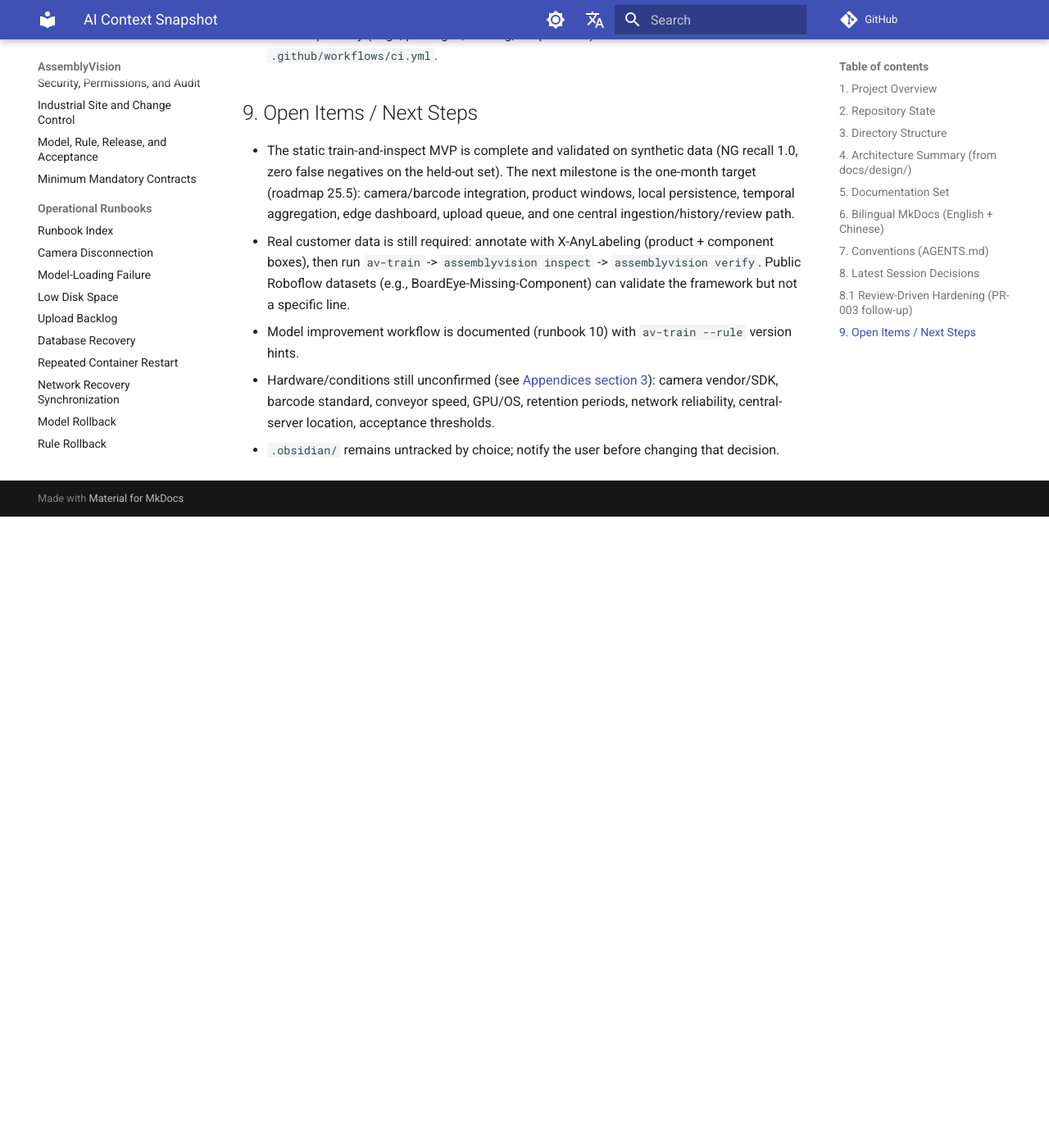
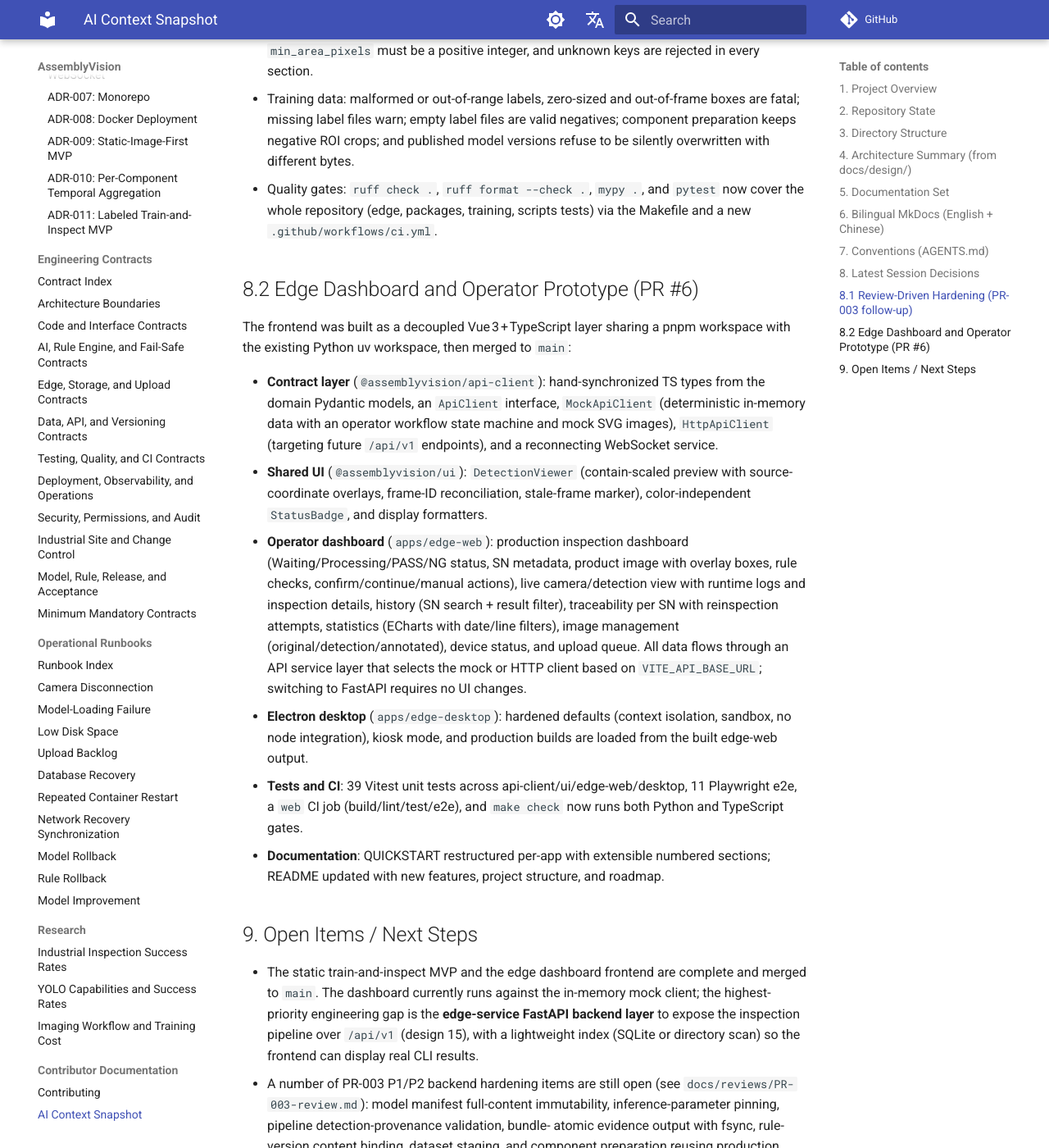
Before and after one commit to dream-studio-china/assembly-vision, an MkDocs documentation site: the page built from docs/ai/context.md, in a window 1280 px wide and 1400 px high, scrolled down 6296 px. Shown: the whole window at 82% size. Built offline with MkDocs 1.6.1 and Material for MkDocs 9.7.7, drawn with Linux system fonts in a browser that asks for light colours; comment, search, counter and statistics services are not loaded; before the commit the page ends 6926 px from its top, so only the background shows below that; some of the changed text lies outside the part shown.

Commit message:
docs: update AI context snapshot for edge dashboard and operator prototype
Reflect the post-PR-#6 state: static MVP and edge dashboard merged to main,
the frontend pnpm workspace and its apps/packages in the directory tree, a new
section 8.2 for the dashboard build session, and an updated next-steps list
highlighting the FastAPI backend layer as the highest-priority gap alongside
remaining PR-003 items and the real-data baseline.

```diff
--- a/docs/ai/context.md
+++ b/docs/ai/context.md
@@ -18,16 +18,22 @@ and verifies that all required assembly components are present.
 - **Architecture**: edge-client + central-server. All production-critical image processing and
   final decisions execute on the edge industrial computer; the central server is never required
   for real-time inspection.
-- **Current repository state**: the labeled static train-and-inspect MVP (ADR-011) is
-  implemented and validated on `feat/mvp`. The uv workspace ships shared `domain` and
-  `vision-core` packages, a developer-only `av-train` training CLI, real two-stage
-  Ultralytics YOLO inspection (`assemblyvision inspect`), and held-out verification
-  (`assemblyvision verify`) reporting NG recall, false negatives, and false positives.
+- **Current repository state**: the static train-and-inspect MVP (ADR-011) is
+  merged to `main` (PR #3) along with the edge dashboard frontend (PR #6). The
+  Python uv workspace ships shared `domain` and `vision-core` packages, a
+  developer-only `av-train` training CLI, real two-stage Ultralytics YOLO
+  inspection (`assemblyvision inspect`) and held-out verification. The frontend
+  pnpm workspace includes the Vue 3 + TypeScript operator dashboard
+  (`apps/edge-web`), an Electron kiosk shell (`apps/edge-desktop`), a typed
+  `api-client` contract layer, and shared UI primitives. The dashboard runs
+  against a mock service layer by default; wiring it to the FastAPI backend is
+  the next engineering gap.
 
 ## 2. Repository State
 
-- Remote: `https://github.com/dream-studio-china/assembly-vision`; current MVP work is on branch `feat/mvp`.
-- `dev` includes engineering contracts, cross-references, expanded contributor rules, and editor ignores on top of `origin/main`.
+- Remote: `https://github.com/dream-studio-china/assembly-vision`. The static
+  MVP and edge dashboard are merged to `main` (PR #3, #6). `dev` tracks the
+  next milestone (FastAPI backend, real-data baseline, PR-003 P1/P2 items).
 - `.obsidian/`, `.idea/`, and `.vscode/` are ignored local editor state.
 - Runtime data, model weights, production media, datasets, and secrets must never be stored in
   Git. Build artifacts `docs-zh/`, `site/`, `mkdocs-en.yml`, `mkdocs-zh.yml` are gitignored.
@@ -53,14 +59,23 @@ assembly-vision/
 │   └── tests/                       # tests for the Roboflow adapter
 ├── .github/workflows/               # ci.yml (repo-wide quality gates) + docs.yml (Pages deploy)
 ├── apps/edge-service/                # inspection runtime (inspect/verify CLI, pipeline, rules, detectors)
-├── packages/python/
-│   ├── domain/                       # canonical models, errors, reason codes
-│   └── vision-core/                  # ROI engine, image sources, manifest loading
+├── apps/edge-web/                    # Vue 3 operator dashboard (Vite)
+├── apps/edge-desktop/                # Electron kiosk/desktop shell
+├── packages/
+│   ├── python/
+│   │   ├── domain/                   # canonical models, errors, reason codes
+│   │   └── vision-core/              # ROI engine, image sources, manifest loading
+│   └── typescript/
+│       ├── api-client/               # edge API contract (types, Mock/HTTP client)
+│       └── ui/                       # shared UI primitives (DetectionViewer, status, formatters)
 ├── training/                         # developer-only av-train CLI (product/prepare-components/component)
 ├── config/examples/                  # Example pipeline, rule, and manifest configuration
 ├── models/manifests/                 # Checked model metadata; weights remain outside Git
 ├── tests/fixtures/                   # Small non-sensitive test fixtures
-├── pyproject.toml                    # Root uv workspace configuration
+├── pyproject.toml                    # Root uv workspace configuration (Python)
+├── package.json                      # Root pnpm workspace (TypeScript)
+├── pnpm-workspace.yaml               # pnpm workspace definition
+├── pnpm-lock.yaml                    # locked frontend dependencies
 └── docs/
     ├── index.md            # MkDocs home page
     ├── README.md           # Documentation index
@@ -223,16 +238,60 @@ fixed; remaining P1/P2 items tracked in `docs/reviews/PR-003-review.md`):
   `pytest` now cover the whole repository (edge, packages, training, scripts
   tests) via the Makefile and a new `.github/workflows/ci.yml`.
 
+## 8.2 Edge Dashboard and Operator Prototype (PR #6)
+
+The frontend was built as a decoupled Vue 3 + TypeScript layer sharing a
+pnpm workspace with the existing Python uv workspace, then merged to `main`:
+
+- **Contract layer** (`@assemblyvision/api-client`): hand-synchronized TS types
+  from the domain Pydantic models, an `ApiClient` interface, `MockApiClient`
+  (deterministic in-memory data with an operator workflow state machine and mock
+  SVG images), `HttpApiClient` (targeting future `/api/v1` endpoints), and a
+  reconnecting WebSocket service.
+- **Shared UI** (`@assemblyvision/ui`): `DetectionViewer` (contain-scaled
+  preview with source-coordinate overlays, frame-ID reconciliation, stale-frame
+  marker), color-independent `StatusBadge`, and display formatters.
+- **Operator dashboard** (`apps/edge-web`): production inspection dashboard
+  (Waiting/Processing/PASS/NG status, SN metadata, product image with overlay
+  boxes, rule checks, confirm/continue/manual actions), live camera/detection
+  view with runtime logs and inspection details, history (SN search + result
+  filter), traceability per SN with reinspection attempts, statistics (ECharts
+  with date/line filters), image management (original/detection/annotated),
+  device status, and upload queue. All data flows through an API service layer
+  that selects the mock or HTTP client based on `VITE_API_BASE_URL`; switching
+  to FastAPI requires no UI changes.
+- **Electron desktop** (`apps/edge-desktop`): hardened defaults (context
+  isolation, sandbox, no node integration), kiosk mode, and production builds
+  are loaded from the built edge-web output.
+- **Tests and CI**: 39 Vitest unit tests across api-client/ui/edge-web/desktop,
+  11 Playwright e2e, a `web` CI job (build/lint/test/e2e), and `make check`
+  now runs both Python and TypeScript gates.
+- **Documentation**: QUICKSTART restructured per-app with extensible numbered
+  sections; README updated with new features, project structure, and roadmap.
+
 ## 9. Open Items / Next Steps
 
-- The static train-and-inspect MVP is complete and validated on synthetic data (NG recall 1.0,
-  zero false negatives on the held-out set). The next milestone is the one-month target
-  (roadmap 25.5): camera/barcode integration, product windows, local persistence, temporal
-  aggregation, edge dashboard, upload queue, and one central ingestion/history/review path.
-- Real customer data is still required: annotate with X-AnyLabeling (product + component boxes),
-  then run `av-train` -> `assemblyvision inspect` -> `assemblyvision verify`. Public Roboflow
-  datasets (e.g., BoardEye-Missing-Component) can validate the framework but not a specific line.
-- Model improvement workflow is documented (runbook 10) with `av-train --rule` version hints.
+- The static train-and-inspect MVP and the edge dashboard frontend are complete
+  and merged to `main`. The dashboard currently runs against the in-memory mock
+  client; the highest-priority engineering gap is the **edge-service FastAPI
+  backend layer** to expose the inspection pipeline over `/api/v1` (design 15),
+  with a lightweight index (SQLite or directory scan) so the frontend can
+  display real CLI results.
+- A number of PR-003 P1/P2 backend hardening items are still open (see
+  `docs/reviews/PR-003-review.md`): model manifest full-content immutability,
+  inference-parameter pinning, pipeline detection-provenance validation, bundle-
+  atomic evidence output with fsync, rule-version content binding, dataset
+  staging, and component preparation reusing production selection contracts.
+  Several can be addressed in parallel with the FastAPI layer.
+- Real customer data is still required for the one-month baseline: annotate with
+  X-AnyLabeling (product + component boxes), then run `av-train` ->
+  `assemblyvision inspect` -> `assemblyvision verify`. A utility script
+  (`adapt-xanylabeling.py`) is needed to split the X-AnyLabeling export into
+  `dataset_product`/`dataset_components` + `test-expected.json`.
+- Camera/hardware integration, barcode decoding, product-window management,
+  temporal aggregation, SQLite persistence, upload queue, and Docker deployment
+  remain as the roadmap 25.5 one-month scope; they are blocked on hardware and
+  customer-site decisions.
 - Hardware/conditions still unconfirmed (see [Appendices section 3](../design/appendices.md#3-global-open-questions)):
   camera vendor/SDK, barcode standard, conveyor speed, GPU/OS, retention periods, network
   reliability, central-server location, acceptance thresholds.
```
Also changed, not shown: other parts of docs/ai/context.md (+1 -1 lines).
